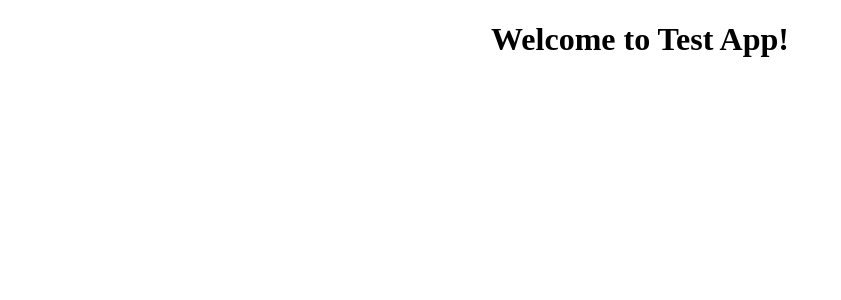
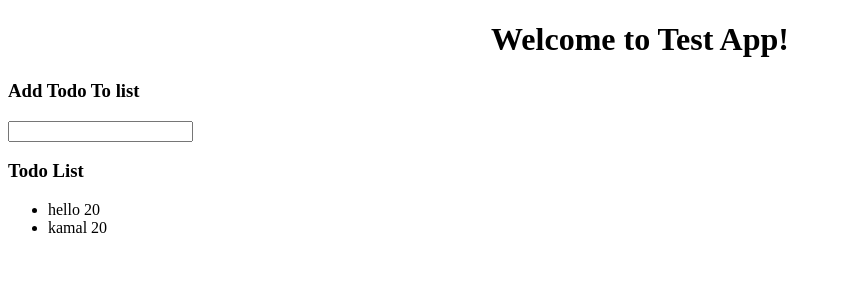
Before and after one commit to rjkhan/MeanStack, an Angular app: page / in a window 1280 px wide. Shown: the top 300 px of the page, without its empty margins (0-841 px from the left). Built offline with nearby package versions, Linux system fonts and the light colour scheme.

Commit message:
fom module

```diff
--- a/src/app/app.component.html
+++ b/src/app/app.component.html
@@ -4,3 +4,4 @@
     Welcome to {{title}}!
   </h1>
 </div>
+<app-todos></app-todos>
--- a/src/app/app.component.ts
+++ b/src/app/app.component.ts
@@ -1,9 +1,12 @@
 import { Component } from '@angular/core';
+import { TodosComponent } from './todos/todos.component';
 
 @Component({
+  moduleId: module.id,
   selector: 'app-root',
-  templateUrl: './app.component.html',
-  styleUrls: ['./app.component.css']
+  templateUrl: 'app.component.html',
+  styleUrls: ['app.component.css']
+  // directives: [ TodosComponent]
 })
 export class AppComponent {
   title = 'Test App';
--- a/src/app/app.module.ts
+++ b/src/app/app.module.ts
@@ -1,5 +1,6 @@
 import { BrowserModule } from '@angular/platform-browser';
 import { NgModule } from '@angular/core';
+import { FormsModule } from '@angular/forms'; //fom module manually added
 
 import { AppComponent } from './app.component';
 import { TodosComponent } from './todos/todos.component';
@@ -10,7 +11,8 @@ import { TodosComponent } from './todos/todos.component';
     TodosComponent
   ],
   imports: [
-    BrowserModule
+    BrowserModule,
+    FormsModule
   ],
   providers: [],
   bootstrap: [AppComponent]
--- a/src/app/todos/todos.component.html
+++ b/src/app/todos/todos.component.html
@@ -1,3 +1,17 @@
-<p>
-  todos works!
-</p>
+<h3>
+  Add Todo To list
+</h3>
+<form (submit)= "addTodo()" >
+     <input type="text" name="string" [(ngModel)] ="text" >
+</form>
+
+<h3>
+  Todo List
+</h3>
+
+<ul>
+  <li *ngFor="let todo of todos" >
+    {{ todo.text }}
+    {{todo.age}}
+  </li>
+</ul>
--- a/src/app/todos/todos.component.ts
+++ b/src/app/todos/todos.component.ts
@@ -1,15 +1,36 @@
 import { Component, OnInit } from '@angular/core';
 
 @Component({
+  moduleId: module.id,
   selector: 'app-todos',
-  templateUrl: './todos.component.html',
-  styleUrls: ['./todos.component.css']
+  templateUrl: 'todos.component.html',
+  styleUrls: ['todos.component.css']
 })
 export class TodosComponent implements OnInit {
-
+  todos;
+  text;
   constructor() { }
 
   ngOnInit() {
+    this.todos = [
+      {
+         text: "hello",
+         age: "20"
+      },
+      {
+        text: "kamal",
+        age: "20"
+      }
+    ];
+    console.log('todos on Init Call');
+  }
+
+  addTodo()
+  {
+    this.todos.push({
+      text: this.text
+    });
+
   }
 
 }
```
